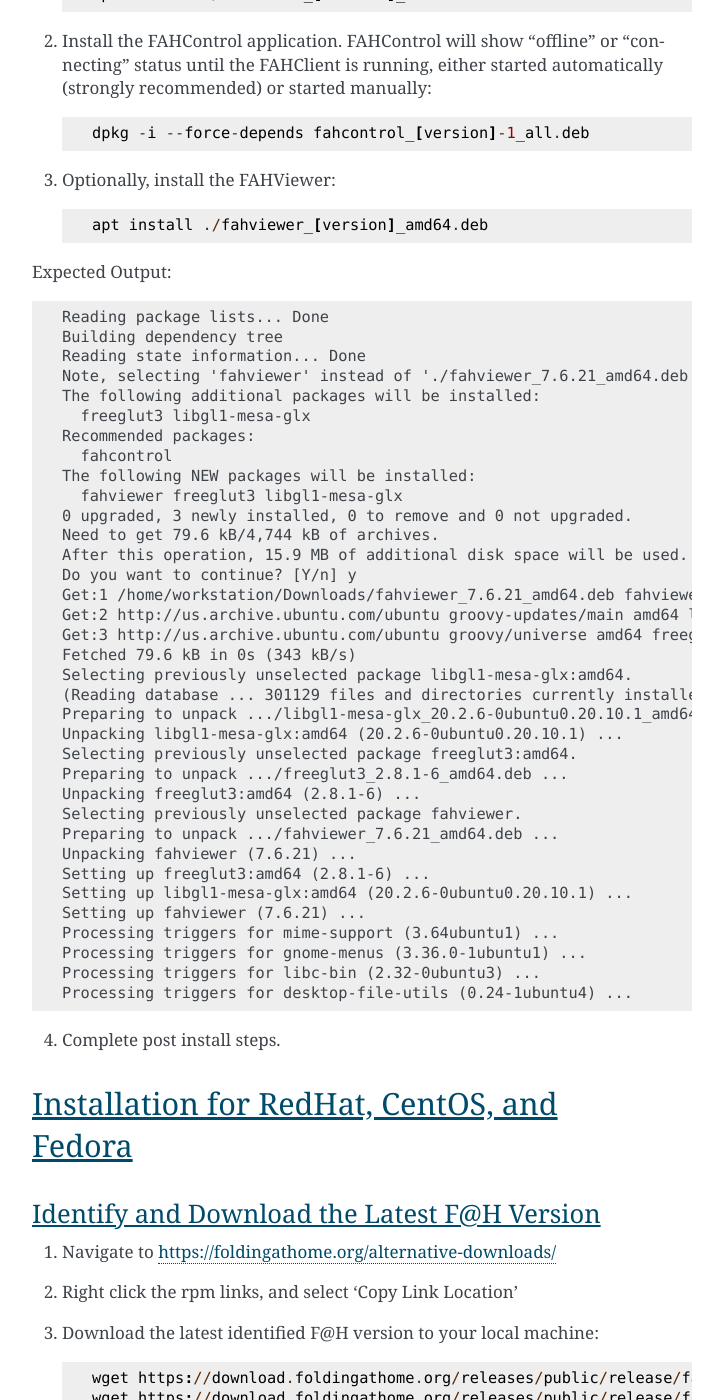
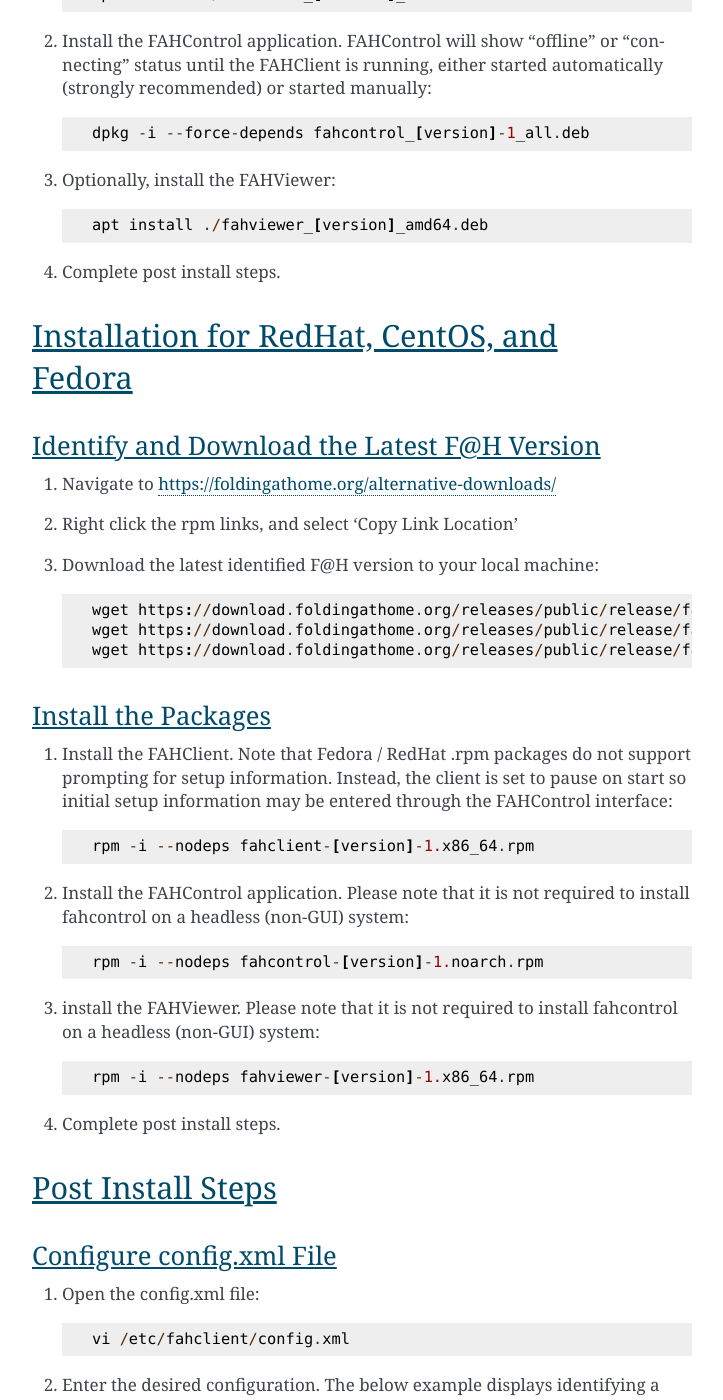
Before and after one commit to FoldingCommunity/fah-client-documentation, a Sphinx documentation site: the page built from docs/source/linux/installation_linux.rst, in a window 1280 px wide and 1400 px high, scrolled down 1297 px. Shown: the whole window, without its empty margins (388-1111 px from the left). Built offline with Sphinx 7.4.7, drawn with Linux system fonts in a browser that asks for light colours.

Commit message:
Updated installation_linux.rst

```diff
--- a/docs/source/linux/installation_linux.rst
+++ b/docs/source/linux/installation_linux.rst
@@ -48,46 +48,6 @@
 3. Optionally, install the FAHViewer::
 
         apt install ./fahviewer_[version]_amd64.deb
-
-
-Expected Output::
-
-	Reading package lists... Done
-	Building dependency tree
-	Reading state information... Done
-	Note, selecting 'fahviewer' instead of './fahviewer_7.6.21_amd64.deb'
-	The following additional packages will be installed:
-	  freeglut3 libgl1-mesa-glx
-	Recommended packages:
-	  fahcontrol
-	The following NEW packages will be installed:
-	  fahviewer freeglut3 libgl1-mesa-glx
-	0 upgraded, 3 newly installed, 0 to remove and 0 not upgraded.
-	Need to get 79.6 kB/4,744 kB of archives.
-	After this operation, 15.9 MB of additional disk space will be used.
-	Do you want to continue? [Y/n] y
-	Get:1 /home/workstation/Downloads/fahviewer_7.6.21_amd64.deb fahviewer amd64 7.6.21 [4,665 kB]
-	Get:2 http://us.archive.ubuntu.com/ubuntu groovy-updates/main amd64 libgl1-mesa-glx amd64 20.2.6-0ubuntu0.20.10.1 [5,540 B]
-	Get:3 http://us.archive.ubuntu.com/ubuntu groovy/universe amd64 freeglut3 amd64 2.8.1-6 [74.0 kB]
-	Fetched 79.6 kB in 0s (343 kB/s)
-	Selecting previously unselected package libgl1-mesa-glx:amd64.
-	(Reading database ... 301129 files and directories currently installed.)
-	Preparing to unpack .../libgl1-mesa-glx_20.2.6-0ubuntu0.20.10.1_amd64.deb ...
-	Unpacking libgl1-mesa-glx:amd64 (20.2.6-0ubuntu0.20.10.1) ...
-	Selecting previously unselected package freeglut3:amd64.
-	Preparing to unpack .../freeglut3_2.8.1-6_amd64.deb ...
-	Unpacking freeglut3:amd64 (2.8.1-6) ...
-	Selecting previously unselected package fahviewer.
-	Preparing to unpack .../fahviewer_7.6.21_amd64.deb ...
-	Unpacking fahviewer (7.6.21) ...
-	Setting up freeglut3:amd64 (2.8.1-6) ...
-	Setting up libgl1-mesa-glx:amd64 (20.2.6-0ubuntu0.20.10.1) ...
-	Setting up fahviewer (7.6.21) ...
-	Processing triggers for mime-support (3.64ubuntu1) ...
-	Processing triggers for gnome-menus (3.36.0-1ubuntu1) ...
-	Processing triggers for libc-bin (2.32-0ubuntu3) ...
-	Processing triggers for desktop-file-utils (0.24-1ubuntu4) ...
-
 
 4. Complete post install steps.
 
```
